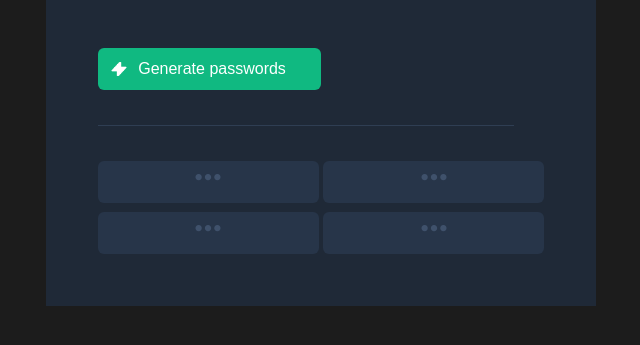
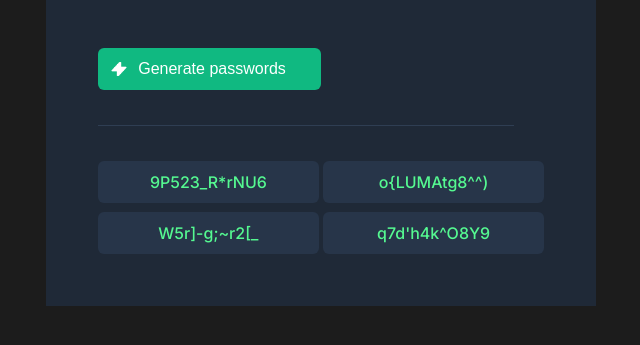
Before and after one commit to obinna-dev/password-generator, a plain HTML site: page index.html in a window 1280 px wide. Both pictures are taken after a click on the button "Generate passwords". Shown: the part 307-652 px from the top of the page, without its empty margins (319-959 px from the left). Drawn offline with Linux system fonts and the light colour scheme.

Commit message:
Program password generator Note to self: Explore more ways to shorten this code

```diff
--- a/index.html
+++ b/index.html
@@ -23,7 +23,7 @@
                 </div>
                 <h3>Generate a<br><span>random password</span></h3>
                 <p>Never use an insecure password again.</p>
-                <button>
+                <button onclick="generatePasswords()">
                     <img src="./image/flash icon.png" alt="generate password icon">
                     <p>Generate passwords</p></button>
                 <div class="thin-line"></div>
--- a/index.js
+++ b/index.js
@@ -0,0 +1,78 @@
+let char = ["A", "B", "C", "D", "E", "F", "G", "H", "I", "J", "K", "L", "M", "N", "O", "P", "Q", "R", "S", "T", "U", "V", "W", "X", "Y", "Z", "a", "b", "c", "d", "e", "f", "g", "h", "i", "j", "k", "l", "m", "n", "o", "p", "q", "r", "s", "t", "u", "v", "w", "x", "y", "z", "0","1","2","3","4","5","6","7","8","9", "~","`","!","@","#","$","%","^","&","*","(",")","_","-","+","=","{","[","}","]","|",";","'","<",",",">",".","?","/"]
+let resultOne = document.querySelector("#result-1")
+let resultTwo = document.querySelector("#result-2")
+let resultThree = document.querySelector("#result-3")
+let resultFour = document.querySelector("#result-4")
+
+// console.log(char.length)
+
+function generatePasswords()    {
+    generatePassOne();
+    generatePassTwo();
+    generatePassThree();
+    generatePassFour();
+}
+
+function generatePassOne() {
+    let charOne = char[Math.floor(Math.random() * char.length)]
+    let charTwo = char[Math.floor(Math.random() * char.length)]
+    let charThree = char[Math.floor(Math.random() * char.length)]
+    let charFour = char[Math.floor(Math.random() * char.length)]
+    let charFive = char[Math.floor(Math.random() * char.length)]
+    let charSix = char[Math.floor(Math.random() * char.length)]
+    let charSeven = char[Math.floor(Math.random() * char.length)]
+    let charEight = char[Math.floor(Math.random() * char.length)]
+    let charNine = char[Math.floor(Math.random() * char.length)]
+    let charTen = char[Math.floor(Math.random() * char.length)]
+    let charEleven = char[Math.floor(Math.random() * char.length)]
+    let charTwelve = char[Math.floor(Math.random() * char.length)]
+    resultOne.textContent = charOne+charTwo+charThree+charFour+charFive+charSix+charSeven+charEight+charNine+charTen+charEleven+charTwelve
+}
+
+function generatePassTwo() {
+    let charOne = char[Math.floor(Math.random() * char.length)]
+    let charTwo = char[Math.floor(Math.random() * char.length)]
+    let charThree = char[Math.floor(Math.random() * char.length)]
+    let charFour = char[Math.floor(Math.random() * char.length)]
+    let charFive = char[Math.floor(Math.random() * char.length)]
+    let charSix = char[Math.floor(Math.random() * char.length)]
+    let charSeven = char[Math.floor(Math.random() * char.length)]
+    let charEight = char[Math.floor(Math.random() * char.length)]
+    let charNine = char[Math.floor(Math.random() * char.length)]
+    let charTen = char[Math.floor(Math.random() * char.length)]
+    let charEleven = char[Math.floor(Math.random() * char.length)]
+    let charTwelve = char[Math.floor(Math.random() * char.length)]
+    resultTwo.textContent = charOne+charTwo+charThree+charFour+charFive+charSix+charSeven+charEight+charNine+charTen+charEleven+charTwelve
+}
+
+function generatePassThree() {
+    let charOne = char[Math.floor(Math.random() * char.length)]
+    let charTwo = char[Math.floor(Math.random() * char.length)]
+    let charThree = char[Math.floor(Math.random() * char.length)]
+    let charFour = char[Math.floor(Math.random() * char.length)]
+    let charFive = char[Math.floor(Math.random() * char.length)]
+    let charSix = char[Math.floor(Math.random() * char.length)]
+    let charSeven = char[Math.floor(Math.random() * char.length)]
+    let charEight = char[Math.floor(Math.random() * char.length)]
+    let charNine = char[Math.floor(Math.random() * char.length)]
+    let charTen = char[Math.floor(Math.random() * char.length)]
+    let charEleven = char[Math.floor(Math.random() * char.length)]
+    let charTwelve = char[Math.floor(Math.random() * char.length)]
+    resultThree.textContent = charOne+charTwo+charThree+charFour+charFive+charSix+charSeven+charEight+charNine+charTen+charEleven+charTwelve
+}
+
+function generatePassFour() {
+    let charOne = char[Math.floor(Math.random() * char.length)]
+    let charTwo = char[Math.floor(Math.random() * char.length)]
+    let charThree = char[Math.floor(Math.random() * char.length)]
+    let charFour = char[Math.floor(Math.random() * char.length)]
+    let charFive = char[Math.floor(Math.random() * char.length)]
+    let charSix = char[Math.floor(Math.random() * char.length)]
+    let charSeven = char[Math.floor(Math.random() * char.length)]
+    let charEight = char[Math.floor(Math.random() * char.length)]
+    let charNine = char[Math.floor(Math.random() * char.length)]
+    let charTen = char[Math.floor(Math.random() * char.length)]
+    let charEleven = char[Math.floor(Math.random() * char.length)]
+    let charTwelve = char[Math.floor(Math.random() * char.length)]
+    resultFour.textContent = charOne+charTwo+charThree+charFour+charFive+charSix+charSeven+charEight+charNine+charTen+charEleven+charTwelve
+}
```
